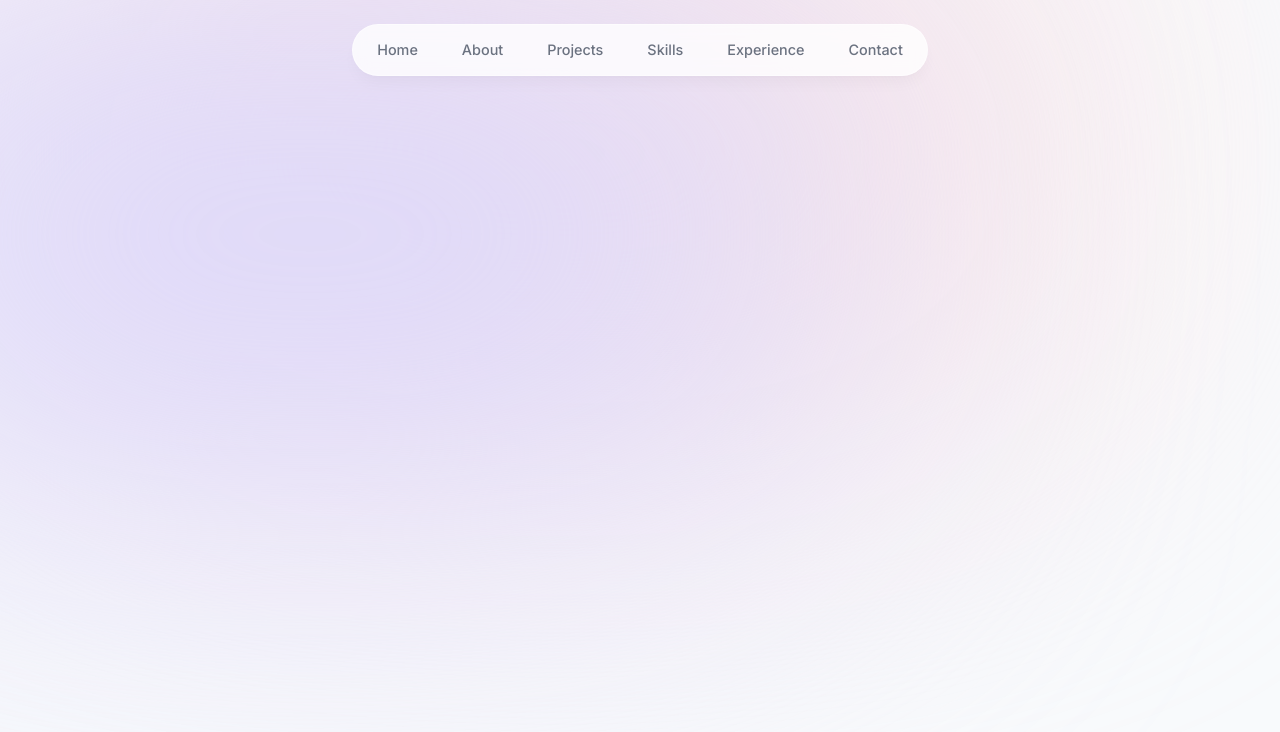
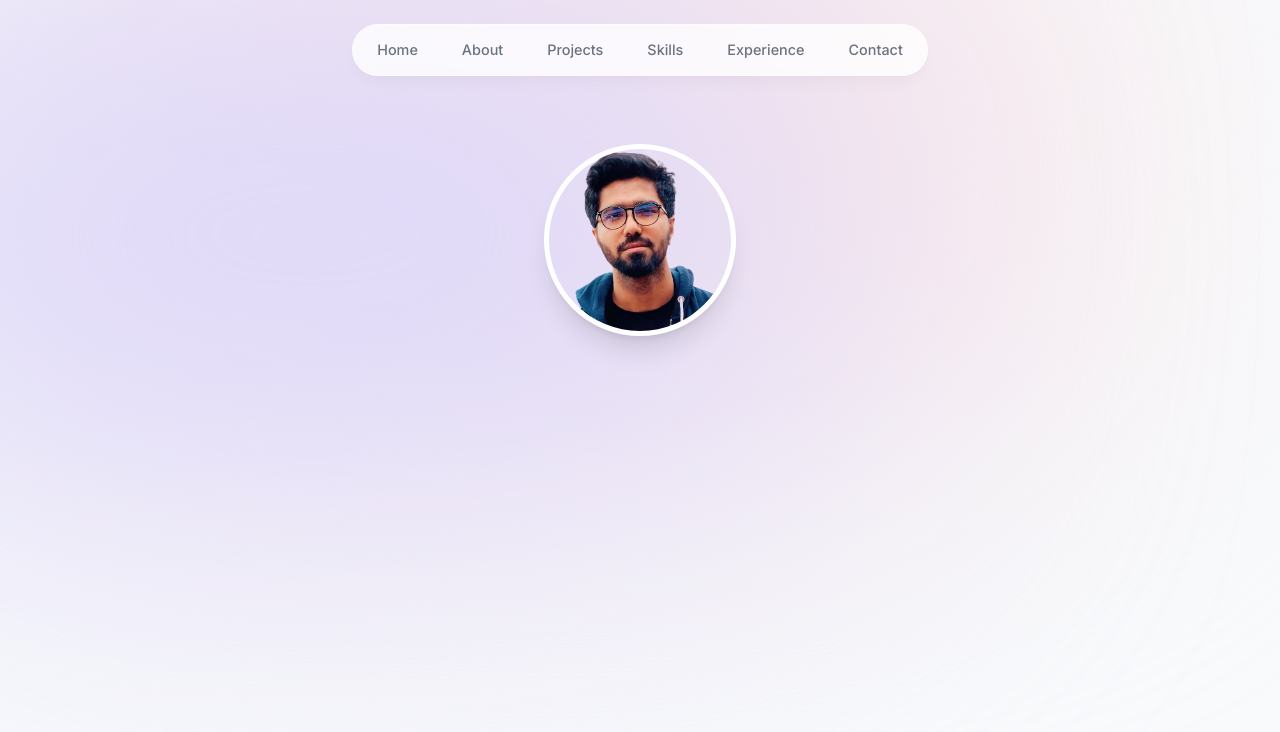
Before and after one commit to amitsen-portfolio/amitsen-portfolio, a Next.js app: page / in a window 1280 px wide. Shown: the top 732 px of the page. Built offline with nearby package versions, Linux system fonts and the light colour scheme.

Commit message:
v1-intro: Profile photo animation

```diff
--- a/next.config.js
+++ b/next.config.js
@@ -1,6 +1,16 @@
+const { hostname } = require('os')
+
 /** @type {import('next').NextConfig} */
 const nextConfig = {
     output: 'export',
+
+    // Uncomment the following code if you import images from outside source
+    // images: {
+    //     remotePatterns: {
+    //         protocol: "https",
+    //         hostname: "www.amitsen.de"
+    //     }
+    // }
 }
 
 module.exports = nextConfig
--- a/src/app/layout.tsx
+++ b/src/app/layout.tsx
@@ -23,7 +23,7 @@ export default function RootLayout({
     // Setting the language of the document to English
     <html lang="en">
       {/* Setting up the body of the document with custom styles */}
-      <body className={`${inter.className} text-gray-950 relative h-[5000px]`}>
+      <body className={`${inter.className} text-gray-950 relative h-[5000px] pt-28 sm:pt-36`}>
         {/* Fixed background divs for gradient effect */}
         <div className="bg-slate-50 fixed top-0 left-0 right-0 bottom-0 -z-10">
           {/* First gradient circle */}
--- a/src/app/page.tsx
+++ b/src/app/page.tsx
@@ -1,5 +1,8 @@
+import Intro from "@/components/intro";
 import Image from "next/image";
 
 export default function Home() {
-  return <main className=""></main>;
+  return <main className="">
+    <Intro />
+  </main>;
 }
--- /dev/null
+++ b/src/components/intro.tsx
@@ -0,0 +1,32 @@
+"use client";
+
+import Image from 'next/image';
+import React from 'react';
+import profilePhoto from "@/../public/images/profile-photo.svg";
+import { motion } from 'framer-motion';
+
+export default function Intro() {
+    return (
+      <section>
+        <div className='flex items-center justify-center'>
+          <motion.div
+            initial={{ opacity: 0, scale: 0 }}
+            animate={{ opacity: 1, scale: 1 }}
+            transition={{
+              type: "tween",
+              duration: 0.25,
+            }}
+          >
+            <Image
+              src={profilePhoto}
+              alt="Amit | profile photo"
+              width={192}
+              height={192}
+              priority={true}
+              className='h-48 w-48 object-cover rounded-full border-[0.35rem] border-white shadow-xl'
+            />
+          </motion.div>
+        </div>
+      </section>
+    )
+  }
```
Also changed, not shown: public/images/profile-photo.svg (renamed from public/images/home-photo.svg), src/app/intro/page.tsx (added).
